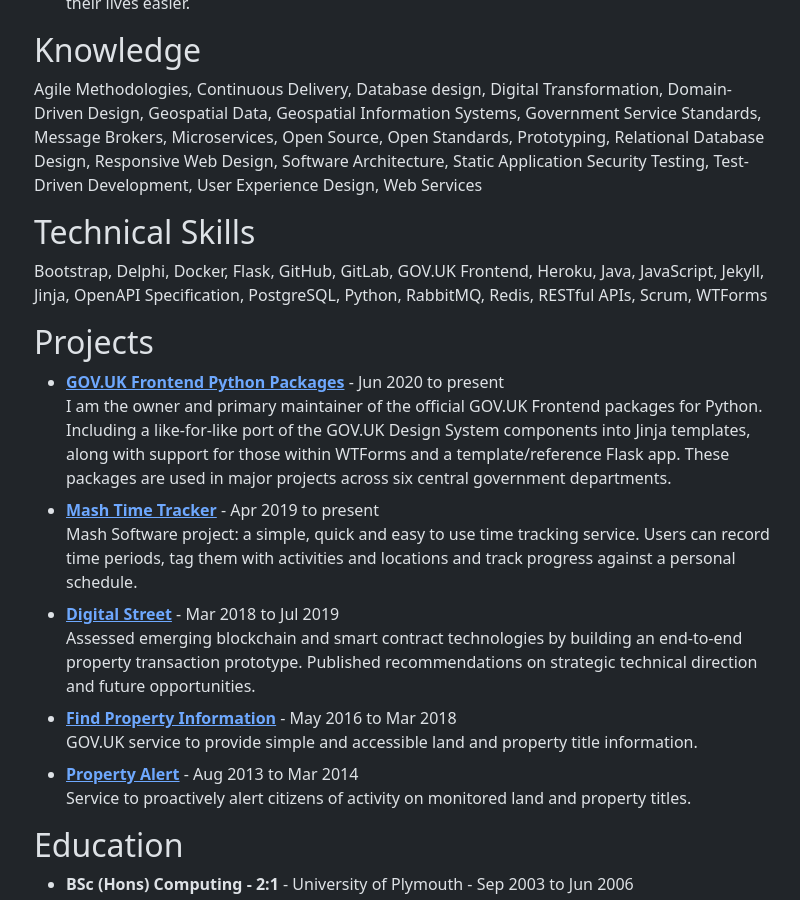
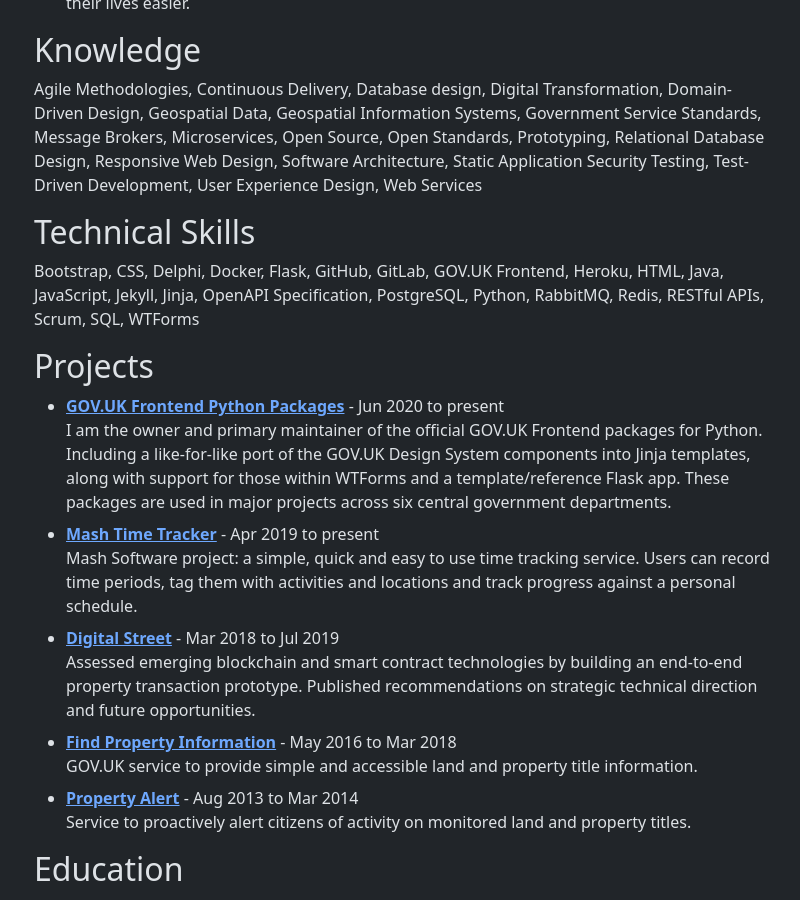
Before and after one commit to matthew-shaw/matthew-shaw.github.io, a Jekyll site: the page built from index.html, in a window 1280 px wide and 900 px high, scrolled down 1482 px. Shown: the whole window, without its empty margins (428-1228 px from the left). Built offline with Jekyll 4.4.1, drawn with Linux system fonts in a browser that asks for light colours.

Commit message:
more skills

```diff
--- a/index.html
+++ b/index.html
@@ -96,8 +96,9 @@
             Web Services</p>
 
         <h2 id="technical-skills">Technical Skills</h2>
-        <p>Bootstrap, Delphi, Docker, Flask, GitHub, GitLab, GOV.UK Frontend, Heroku, Java, JavaScript, Jekyll, Jinja,
-            OpenAPI Specification, PostgreSQL, Python, RabbitMQ, Redis, RESTful APIs, Scrum, WTForms</p>
+        <p>Bootstrap, CSS, Delphi, Docker, Flask, GitHub, GitLab, GOV.UK Frontend, Heroku, HTML, Java, JavaScript,
+            Jekyll, Jinja, OpenAPI Specification, PostgreSQL, Python, RabbitMQ, Redis, RESTful APIs, Scrum, SQL, WTForms
+        </p>
 
         <h2 id="projects">Projects</h2>
         <ul>
```
